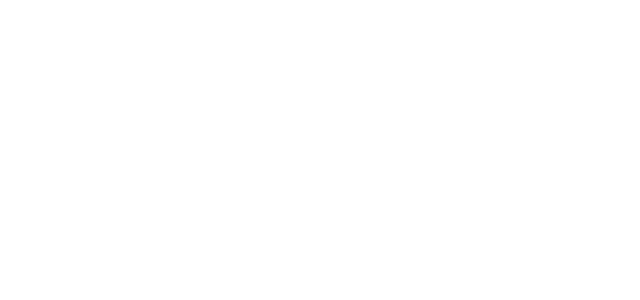
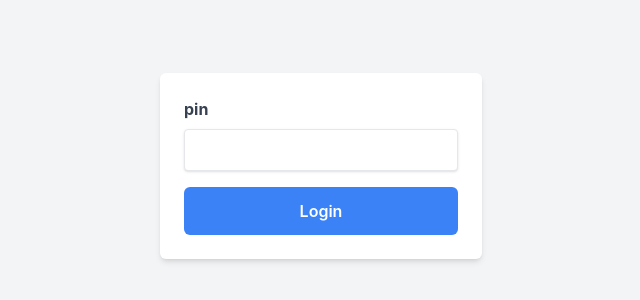
Before and after one commit to BagasAlterra/ALTA-FE-BATCH-14, a React (Vite) app in the folder Javascript/react/first-react-vite/: page /pin in a window 1280 px wide. Before the commit this address had no page. Shown: the part 234-534 px from the top of the page, without its empty margins (319-959 px from the left). Built offline with nearby package versions, Linux system fonts and the light colour scheme.

Commit message:
add session and cookies

```diff
--- a/Javascript/react/first-react-vite/package.json
+++ b/Javascript/react/first-react-vite/package.json
@@ -12,12 +12,14 @@
   "dependencies": {
     "axios": "^1.4.0",
     "daisyui": "^2.51.6",
+    "js-cookie": "^3.0.5",
     "react": "^18.2.0",
     "react-dom": "^18.2.0",
     "react-router-dom": "^6.11.2",
     "sweetalert2": "^11.7.5"
   },
   "devDependencies": {
+    "@types/js-cookie": "^3.0.3",
     "@types/react": "^18.0.28",
     "@types/react-dom": "^18.0.11",
     "@typescript-eslint/eslint-plugin": "^5.57.1",
--- a/Javascript/react/first-react-vite/src/App.tsx
+++ b/Javascript/react/first-react-vite/src/App.tsx
@@ -3,6 +3,7 @@ import { BrowserRouter, Routes, Route } from "react-router-dom";
 
 import Login from "./pages/login";
 import News from "./pages/news";
+import Pin from "./pages/pin";
 
 class App extends Component {
   render() {
@@ -10,6 +11,7 @@ class App extends Component {
       <BrowserRouter>
         <Routes>
           <Route path="/" element={<Login />} />
+          <Route path="/pin" element={<Pin />} />
           <Route path="/news" element={<News />} />
         </Routes>
       </BrowserRouter>
--- a/Javascript/react/first-react-vite/src/components/Input.tsx
+++ b/Javascript/react/first-react-vite/src/components/Input.tsx
@@ -5,7 +5,7 @@ interface InputProps {
   label?: string;
   name?: string;
   type?: string;
-  value?: string;
+  value?: string | number;
   onChange?: React.ChangeEventHandler<HTMLInputElement>;
 }
 
--- a/Javascript/react/first-react-vite/src/pages/login/index.tsx
+++ b/Javascript/react/first-react-vite/src/pages/login/index.tsx
@@ -1,22 +1,38 @@
 import { Component } from "react";
 import Swal from "sweetalert2";
+import { withRouter } from "../../withRouter";
 import Button from "../../components/Button";
 import Input from "../../components/Input";
+
+import Cookies from "js-cookie";
+
+interface LoginProps {
+  navigate: any;
+}
 
 interface LoginState {
   username: string;
   password: string | number;
 }
 
-class Login extends Component<LoginState> {
+class Login extends Component<LoginProps, LoginState> {
   state = {
     username: "",
     password: "",
   };
 
+  handleCookies() {
+    const { username } = this.state;
+    const status = "premium";
+    Cookies.set("Username", username, { path: "/" });
+    Cookies.set("Member", status, { path: "/" });
+  }
+
   handleLogin() {
+    this.handleCookies();
     const username = this.state.username;
     const password = this.state.password;
+    const navigate = this.props.navigate;
     const credentials = {
       username: "John Doe",
       password: "johndoe12345",
@@ -49,6 +65,11 @@ class Login extends Component<LoginState> {
         text: `${this.state.username} was Successfully Login`,
         confirmButtonText: "OK",
         icon: "success",
+      });
+      navigate("/news", {
+        state: {
+          username: username,
+        },
       });
     } else {
       Swal.fire({
@@ -89,4 +110,4 @@ class Login extends Component<LoginState> {
   }
 }
 
-export default Login;
+export default withRouter(Login);
--- a/Javascript/react/first-react-vite/src/pages/news/index.tsx
+++ b/Javascript/react/first-react-vite/src/pages/news/index.tsx
@@ -1,11 +1,18 @@
 import { Component } from "react";
+import { withRouter } from "../../withRouter";
 import Layout from "../../components/Layout";
 import Card from "../../components/Card";
 import Button from "../../components/Button";
 import Loading from "../../components/Loading";
 
+import Cookies from "js-cookie";
 import axios from "axios";
 import Swal from "sweetalert2";
+
+interface NewsProps {
+  location: any;
+  navigate: any;
+}
 
 interface NewsState {
   news: Array<string | number>;
@@ -14,7 +21,7 @@ interface NewsState {
   isLoading: boolean;
 }
 
-class News extends Component<NewsState> {
+class News extends Component<NewsProps, NewsState> {
   state = {
     news: [],
     category: "",
@@ -54,13 +61,40 @@ class News extends Component<NewsState> {
     }
   }
 
+  handleLogout() {
+    const navigate = this.props.navigate;
+    Cookies.remove("Username");
+    Cookies.remove("Member");
+    Swal.fire({
+      icon: "success",
+      title: "Success",
+      text: "Successfully Logout!",
+    });
+    navigate("/");
+  }
+
   render() {
     const { news, isLoading } = this.state;
+    const { location } = this.props;
+    const member = Cookies.get("Member");
+    const pin = sessionStorage.getItem("Pin");
+
+    console.log("your pin is ", pin);
 
     return (
       <Layout>
-        <h1>Halaman News</h1>
-        <div></div>
+        <h1>
+          {location?.state?.username
+            ? `Hello, welcome ${location?.state?.username}`
+            : `You're not logged in`}
+        </h1>
+        <div className="w-24 h-18">
+          <Button
+            id="logout"
+            label="Logout"
+            onClick={() => this.handleLogout()}
+          />
+        </div>
         <div className="m-10 w-24 h-18 flex flex-column">
           <Button
             id="business"
@@ -84,6 +118,8 @@ class News extends Component<NewsState> {
           />
         </div>
         <div className="m-10 flex flex-column flex-wrap">
+          {member === "premium" ? (
+            <>
               {news && isLoading === true ? (
                 news.map((item: any, index) => {
                   return (
@@ -100,10 +136,14 @@ class News extends Component<NewsState> {
               ) : (
                 <Loading />
               )}
+            </>
+          ) : (
+            <h1> Upgrade Premium to see this content</h1>
+          )}
         </div>
       </Layout>
     );
   }
 }
 
-export default News;
+export default withRouter(News);
--- /dev/null
+++ b/Javascript/react/first-react-vite/src/pages/pin/index.tsx
@@ -0,0 +1,48 @@
+import { Component } from "react";
+
+import Input from "../../components/Input";
+import Button from "../../components/Button";
+import { withRouter } from "../../withRouter";
+
+interface PinProps {
+  navigate: any;
+}
+
+interface PinState {
+  pin: string;
+}
+
+export class Pin extends Component<PinProps, PinState> {
+  state = {
+    pin: "",
+  };
+
+  handlePin() {
+    const pin = this.state.pin;
+    const { navigate } = this.props;
+    sessionStorage.setItem("Pin", pin);
+    navigate("/news");
+  }
+
+  render() {
+    const { pin } = this.state;
+
+    return (
+      <div className="min-h-screen w-screen bg-gray-100 flex items-center justify-center">
+        <div className="bg-white p-6 rounded-md shadow-md">
+          <Input
+            id="pin"
+            label="pin"
+            name="PIN Number"
+            type="number"
+            value={pin}
+            onChange={(e) => this.setState({ pin: e.target.value })}
+          />
+          <Button id="login" label="Login" onClick={() => this.handlePin()} />
+        </div>
+      </div>
+    );
+  }
+}
+
+export default withRouter(Pin);
```
Also changed, not shown: 1 other file (tests, documents, lock files or other folders). Lines whose indentation alone changed are shown as unchanged.
